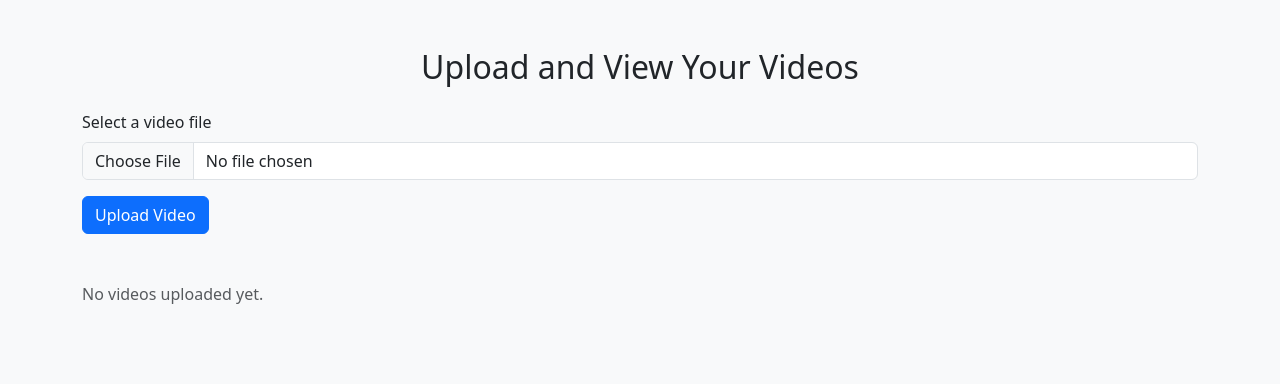
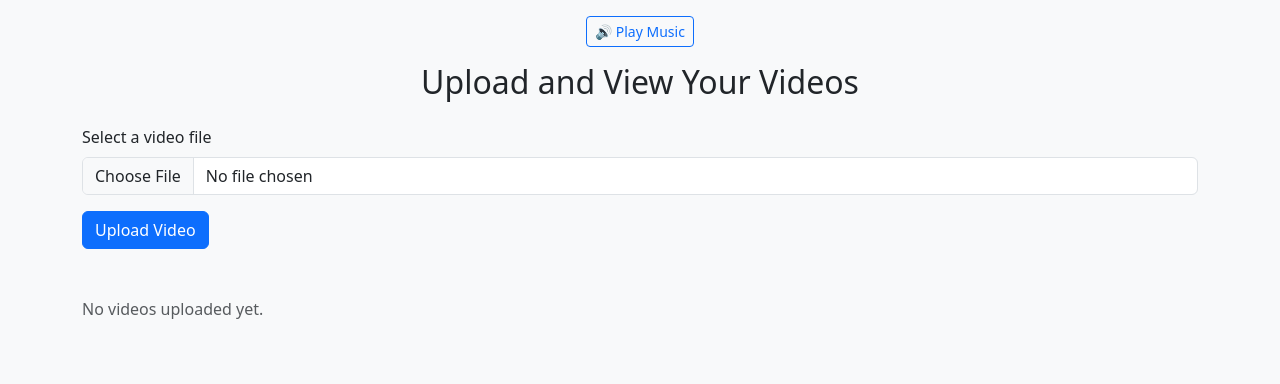
Before and after one commit to ksgoh987/video-upload-demo, a Flask app: page / in a window 1280 px wide. Shown: the top 384 px of the page. Run offline with Flask 3, Linux system fonts and the light colour scheme; some libraries are stand-ins or nearby versions.

Commit message:
Add background music with play/pause toggle button

```diff
--- a/templates/index.html
+++ b/templates/index.html
@@ -8,7 +8,20 @@
 </head>
 <body class="bg-light">
 
-  <div class="container py-5">
+  <!-- 🔊 Background Music and Toggle Button -->
+  <div class="text-center py-3">
+    <audio id="bgMusic" loop>
+      <source src="{{ url_for('static', filename='music/background.mp3') }}" type="audio/mpeg">
+      Your browser does not support the audio element.
+    </audio>
+
+    <button id="musicToggle" class="btn btn-outline-primary btn-sm">
+      🔊 Play Music
+    </button>
+  </div>
+
+  <!-- 📦 Main Content -->
+  <div class="container pb-5">
     <h2 class="text-center mb-4">Upload and View Your Videos</h2>
 
     <!-- Upload Form -->
@@ -46,5 +59,24 @@
     {% endif %}
   </div>
 
+  <!-- 🎛️ Music Control Script -->
+  <script>
+    const bgMusic = document.getElementById("bgMusic");
+    const musicToggle = document.getElementById("musicToggle");
+
+    let isPlaying = false;
+
+    musicToggle.addEventListener("click", () => {
+      if (isPlaying) {
+        bgMusic.pause();
+        musicToggle.innerText = "🔊 Play Music";
+      } else {
+        bgMusic.play();
+        musicToggle.innerText = "🔇 Pause Music";
+      }
+      isPlaying = !isPlaying;
+    });
+  </script>
+
 </body>
 </html>
```
